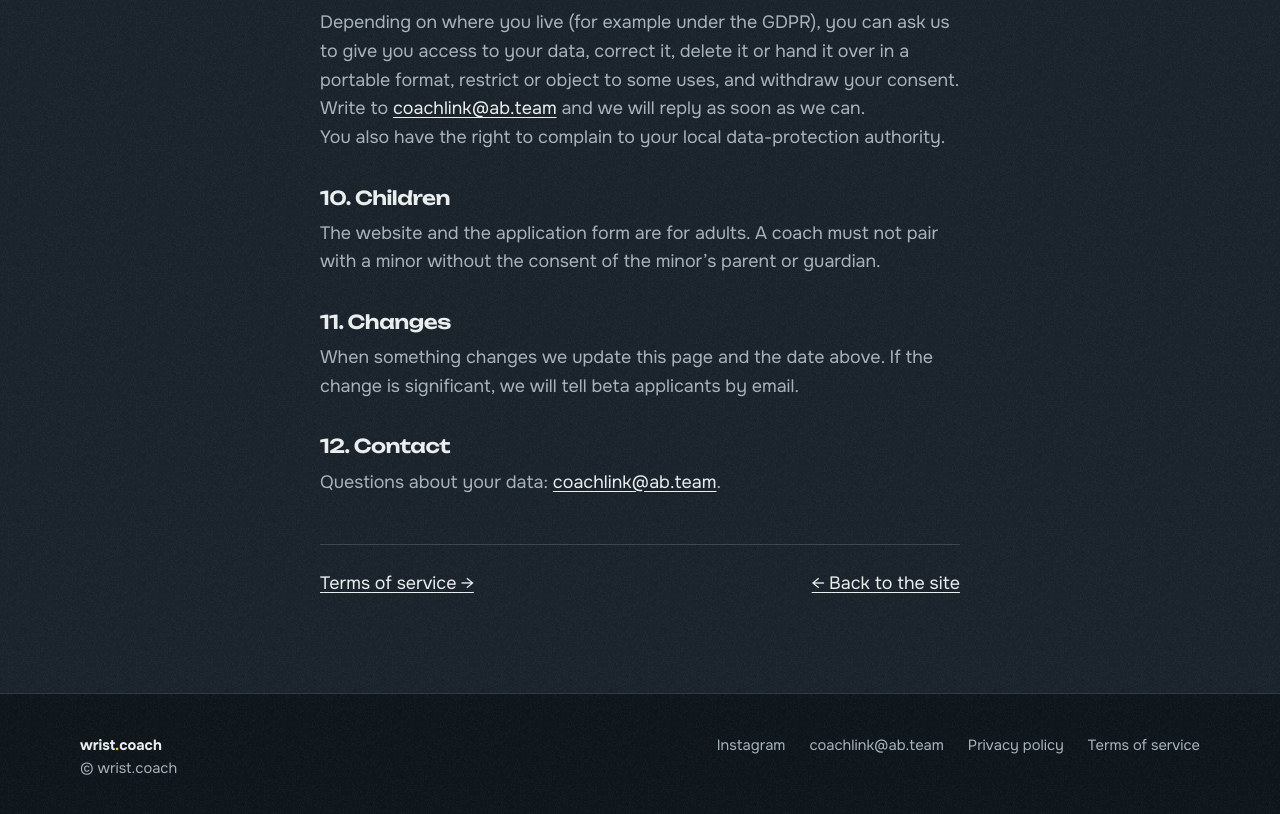
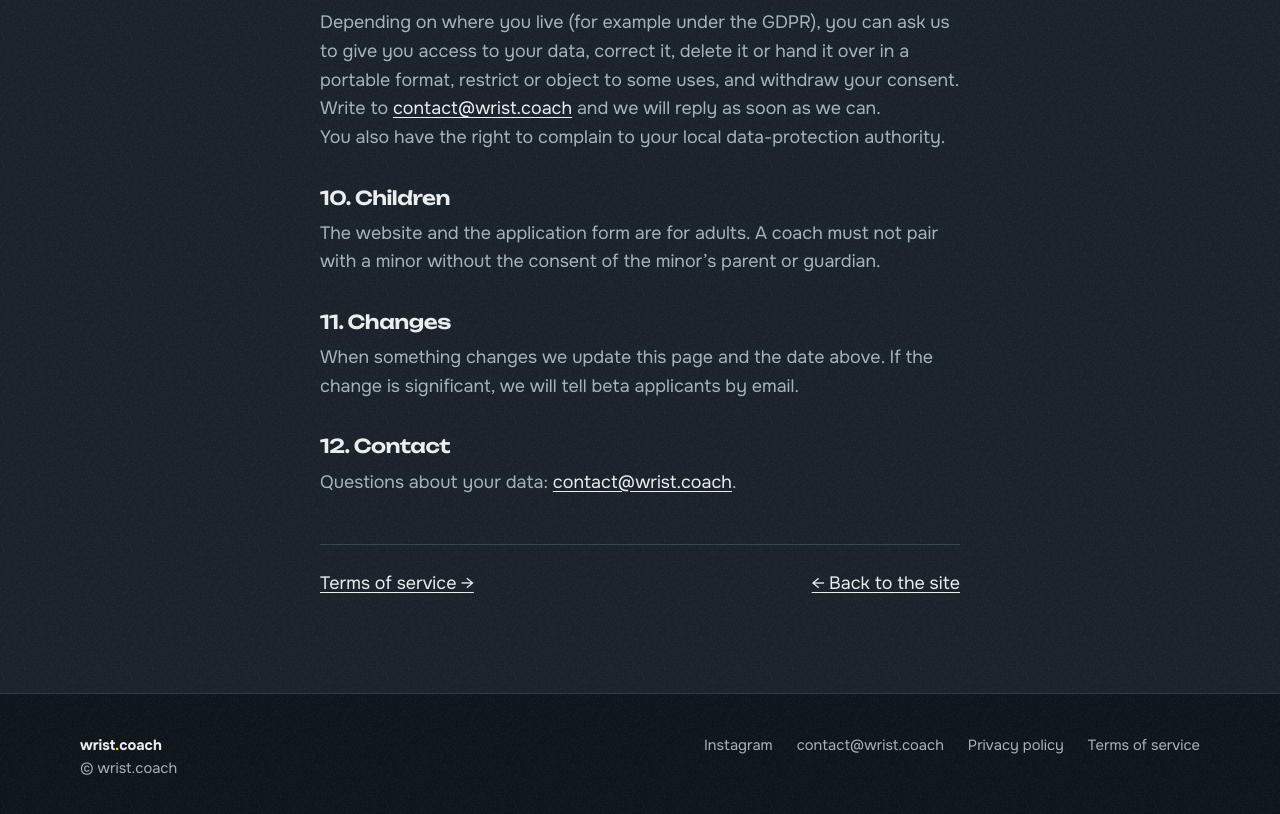
Before and after one commit to activebridge/coach_link_site, a Jekyll site: the page built from privacy.html, in a window 1280 px wide and 1400 px high, scrolled down 1621 px. Shown: the part 563-1377 px from the top of the window. Built offline with Jekyll 4.4.1, drawn with Linux system fonts in a browser that asks for light colours; some of the changed text lies outside the part shown.

Commit message:
Contact email: contact@wrist.coach
Co-Authored-By: Claude Sonnet 5.5 <noreply@anthropic.com>

```diff
--- a/_config.yml
+++ b/_config.yml
@@ -4,7 +4,7 @@ baseurl: ""
 markdown: kramdown
 
 # Site-wide values used by templates
-email: coachlink@ab.team
+email: contact@wrist.coach
 instagram: https://www.instagram.com/coach.link.app/
 google_site_verification: "Ad6n77Zc4MMFeNlqsa9wzD9Ql4vH1427p2hyJSeVXDI"   # token from Google Search Console (HTML tag method); empty = no tag
 form_endpoint: "https://api.wrist.coach/api/v1/leads"                   # form backend URL; empty = demo mode, nothing is sent
```
